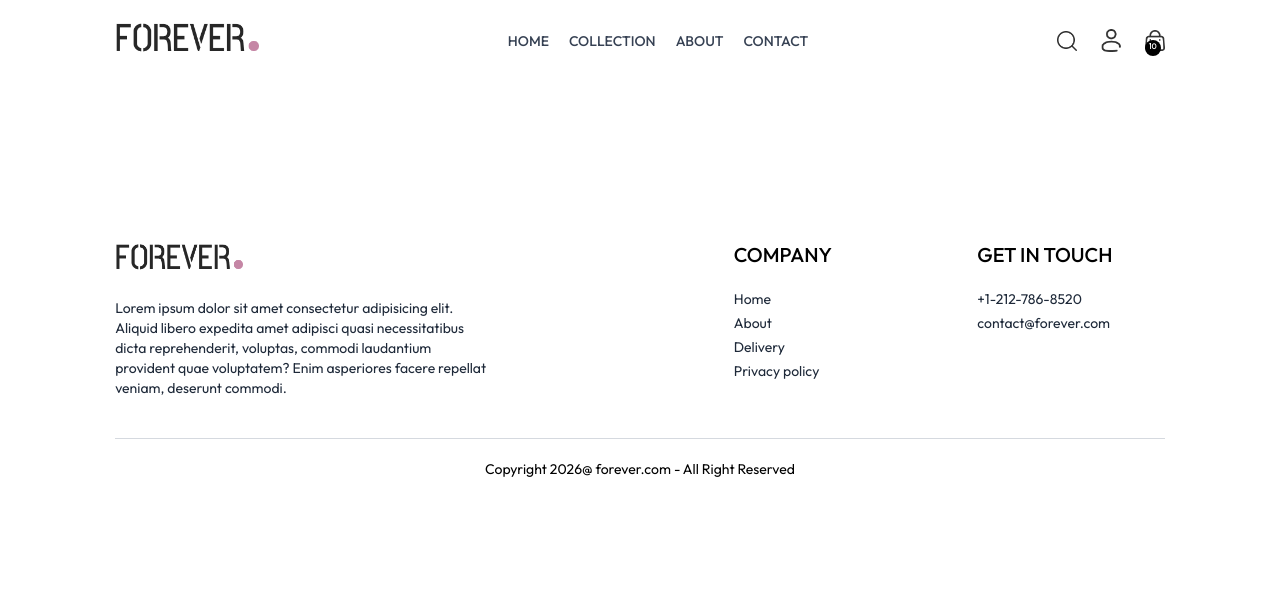
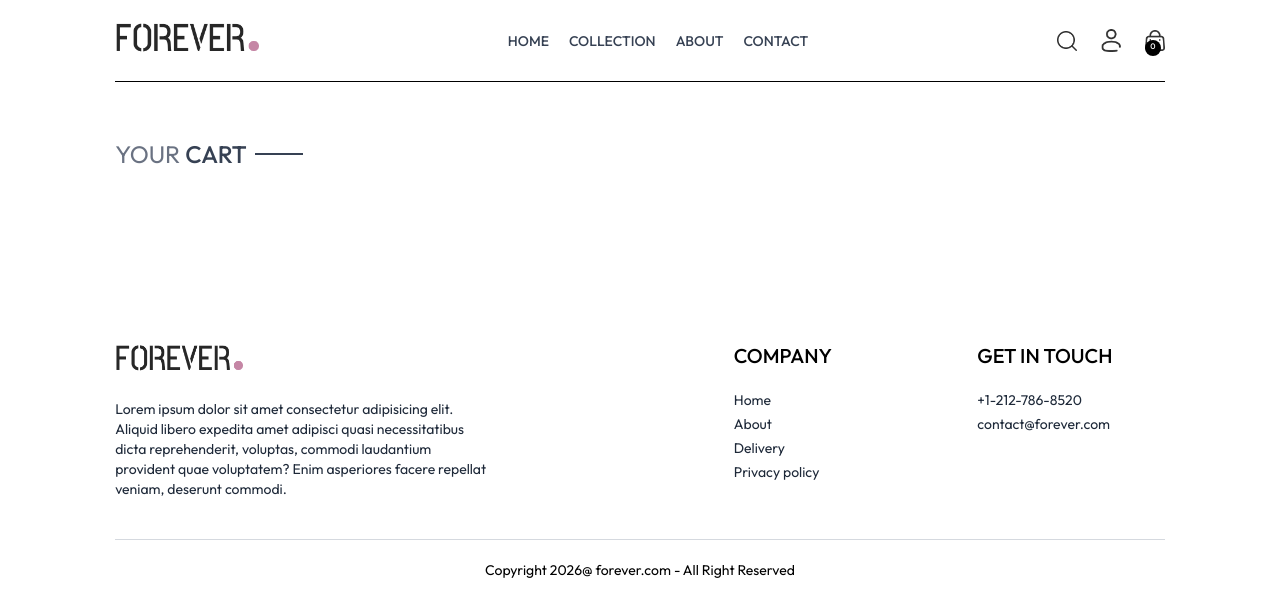
Before and after one commit to Yashwantsahu9907/Ecommerce-website, a React (Vite) app in the folder frontend/: page /cart in a window 1280 px wide. Shown: the top 616 px of the page. Built offline with nearby package versions, Linux system fonts and the light colour scheme.

Commit message:
updated file

```diff
--- a/frontend/src/components/Navbar.jsx
+++ b/frontend/src/components/Navbar.jsx
@@ -8,7 +8,7 @@ import { ShopContext } from '../context/ShopContext';
 const Navbar = () => {
 
     const [visible, setVisible] = useState(false);
-    const {setShowSearch} = useContext(ShopContext)
+    const {setShowSearch, getCartCount} = useContext(ShopContext)
 
     return (
         <div className='flex items-center justify-between py-5 font-medium'>
@@ -61,7 +61,7 @@ const Navbar = () => {
 
                 <Link to='/cart' className='relative'>
                     <img src={assets.cart_icon} className='w-5 min-w-5' alt='' />
-                    <p className='absolute right-[-5px ] bottom-[-5px] w-4 text-center loading-4 bg-black text-white aspect-square rounded-full text-[8px]'>10 </p>
+                    <p className='absolute right-[-5px ] bottom-[-5px] w-4 text-center loading-4 bg-black text-white aspect-square rounded-full text-[8px]'>{getCartCount()}</p>
                 </Link>
 
                 <img onClick={() => setVisible(true)} src={assets.menu_icon} className='w-5 cursor-pointer sm:hidden' alt='' />
--- a/frontend/src/context/ShopContext.jsx
+++ b/frontend/src/context/ShopContext.jsx
@@ -42,16 +42,29 @@ import { toast } from "react-toastify";
     }
 
 
-    useEffect(() => {
-        console.log(cartItems);
+   const getCartCount = () => {
+    let totalCount = 0;
+    for(const items in cartItems){
+        for( const item in cartItems[items]){
+            try {
+                if (cartItems[items][item] > 0) {
+                    totalCount += cartItems[items][item];
+                }
+            } catch (error) {
 
-    }, [cartItems])
 
+            }
+
+        }
+    }
+    return totalCount;
+   }
 
     const value = {
         products , currency, delivery_fee,
         search, setSearch, showSearch, setShowSearch,
-        cartItems, addToCart
+        cartItems, addToCart,
+        getCartCount
     }
     return (
         <ShopContext.Provider value={value}>
--- a/frontend/src/pages/Cart.jsx
+++ b/frontend/src/pages/Cart.jsx
@@ -1,8 +1,47 @@
-import React from 'react'
+import React, { useEffect, useState } from 'react'
+import { useContext } from 'react'
+import { ShopContext } from '../context/ShopContext';
+import Title from '../components/Title';
 
 const Cart = () => {
+
+  const {products, currency, cartItems} = useContext(ShopContext);
+
+const [cartData, setCartData] = useState([]);
+
+
+useEffect(() =>{
+
+  const tempData = [];
+  for(const items in cartItems){
+    for(const item in cartItems[items]){
+      if (cartItems[items][item] > 0) {
+        tempData.push({
+          _id: items,
+          size:item,
+          quantity:cartItems[items][item]
+        })
+      }
+    }
+  }
+  setCartData(tempData);
+
+},[cartItems])
+
+
   return (
-    <div>
+    <div className='border-t pt-14'>
+      <div className='text-2xl mb-3 '>
+       <Title text1={'YOUR'} text2={'CART'} />
+      </div>
+
+      <div>
+        {
+          cartData.map((item,index)=> {
+
+          })
+        }
+      </div>
 
     </div>
   )
```
